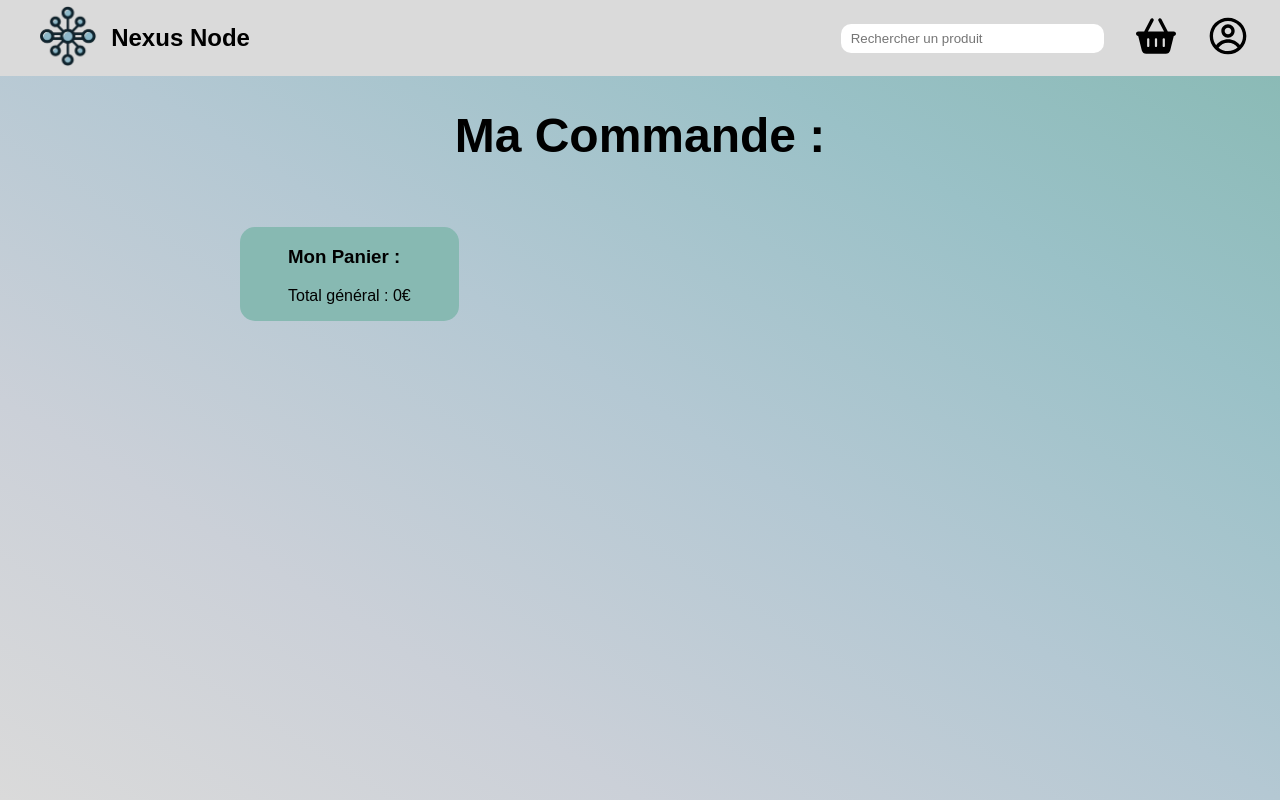
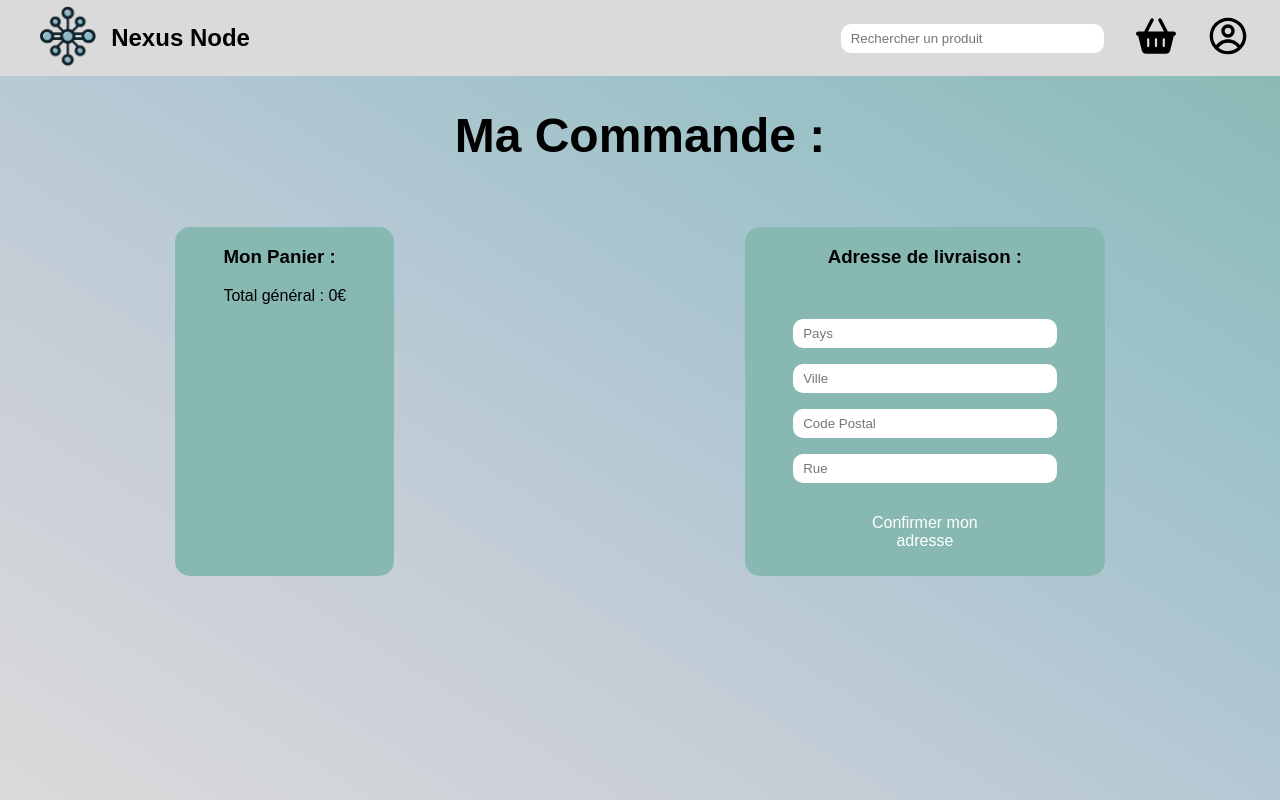
Before and after one commit to FabezoN/NexusNode-Front, a React (Create React App) app: page /panier in a window 1280 px wide. Built offline with nearby package versions, Linux system fonts and the light colour scheme; a web font is replaced by a local one.

Commit message:
addinf form addresse

```diff
--- /dev/null
+++ b/src/class/adresse.tsx
@@ -0,0 +1,30 @@
+interface AdresseData {
+    rue: string;
+    ville: string;
+    CDP: string;
+    Pays: string;
+}
+
+
+export async function FetchAdresse(Adressedata: { ville: string; rue: string; CDP: string; pays: string }) {
+    try {
+        const response = await fetch('http://localhost:3000/adresse/', {
+            method: 'POST',
+            headers: {
+                'Content-Type': 'application/json',
+            },
+            body: JSON.stringify(Adressedata),
+        });
+
+        if (!response.ok) {
+            throw new Error('Erreur lors de l\'ajout de l\'adresse');
+        }
+
+        const result = await response.json();
+        console.log(result);
+        alert('Adresse ajouté abecc succès');
+    } catch (error: any) { // Spécifier le type d'erreur comme `any`
+        console.error('Erreur lors de l\'ajout de l\'adresse', error);
+        alert(error.message);
+    }
+}
--- a/src/pages/HomePage.tsx
+++ b/src/pages/HomePage.tsx
@@ -6,7 +6,7 @@ import { fetchProduits } from "../class/produit";
 import AddToCartFunction from "../components/Hooks/AddToCartFunction";
 
 const HomePage: React.FC = () => {
-    const [produits, setProduits] = useState<any[]>([]); // État pour stocker les produits
+    const [produits, setProduits] = useState<any[]>([]);
 
     useEffect(() => {
         const fetchProduitsdata = async () => {
@@ -36,7 +36,7 @@ const HomePage: React.FC = () => {
 
     return (
         <Layout>
-            <h1 className="TitreProduits">Tout nos produits par catégorie</h1>
+            <h1 className="TitreProduits">Tous nos produits par catégorie</h1>
             <div className="AllProduits">
                 {Object.entries(trierProduitsParCategorie()).map(([categorie, produits]) => (
                     <div key={categorie} className="Categorie">
--- a/src/pages/PanierPages.css
+++ b/src/pages/PanierPages.css
@@ -1,11 +1,11 @@
 .AllP{
     display: flex;
     margin-top: 4em;
+    justify-content: space-around;
 }
 
 .LeftP{
     background-color: #87b9b2;
-    margin-left: 15em;
     border-radius: 15px;
     padding: 0 3em 1em 3em;
 }
@@ -23,3 +23,22 @@
     align-items: center;
     gap: 10px;
 }
+
+.RightP{
+    display: flex;
+    background-color: #87b9b2;
+    border-radius: 15px;
+    padding: 0 3em 1em 3em;
+    align-items: center;
+    flex-direction: column;
+}
+
+.Formulaire{
+    display: flex;
+    justify-content: space-around;
+    margin-top: 2em;
+}
+
+.object-form2{
+    padding-bottom: 1em;
+}
--- a/src/pages/PanierPages.tsx
+++ b/src/pages/PanierPages.tsx
@@ -1,7 +1,8 @@
-import React, { useEffect, useState } from "react";
+import React, {useEffect, useState} from "react";
 import Layout from "../components/Layout/Layout";
 import './PanierPages.css'
-import { BsFillTrash3Fill } from "react-icons/bs";
+import {BsFillTrash3Fill} from "react-icons/bs";
+import {FetchAdresse} from "../class/adresse";
 
 interface CartItem {
     id: number;
@@ -12,7 +13,6 @@ interface CartItem {
 
 const PanierPages: React.FC = () => {
     const [cartItems, setCartItems] = useState<CartItem[]>([]);
-
     useEffect(() => {
         const cartData = localStorage.getItem("cart");
         if (cartData) {
@@ -22,7 +22,7 @@ const PanierPages: React.FC = () => {
                 const [id, libelle, prixStr] = key.split("/");
                 const prix = parseFloat(prixStr);
                 const quantite = cartObject[key];
-                cartItemsArray.push({ id: parseInt(id), libelle, prix, quantite });
+                cartItemsArray.push({id: parseInt(id), libelle, prix, quantite});
             }
             setCartItems(cartItemsArray);
         }
@@ -47,7 +47,7 @@ const PanierPages: React.FC = () => {
                     return null; // Retourne null pour exclure l'article du panier mis à jour
                 } else {
                     localStorage.setItem(`cart/${item.id}/${item.libelle}/${item.prix}`, updatedQuantite.toString());
-                    return { ...item, quantite: updatedQuantite };
+                    return {...item, quantite: updatedQuantite};
                 }
             }
             return item;
@@ -55,6 +55,39 @@ const PanierPages: React.FC = () => {
         setCartItems(updatedCartItems);
     };
 
+    const [errorMessage, setErrorMessage] = React.useState('');
+    const [AdresseForm, setAdresseData] = useState({
+        rue: '',
+        ville: '',
+        CDP:'',
+        pays:''
+    });
+
+    const handleChange = (e: React.ChangeEvent<HTMLInputElement>) => {
+        const { name, value } = e.target;
+        setAdresseData({ ...AdresseForm, [name]: value });
+    };
+
+    const handleSubmit = async (e: React.FormEvent) => {
+        e.preventDefault();
+        setErrorMessage('');
+        try {
+            // Envoi des données du formulaire
+            const data =  await FetchAdresse(AdresseForm);
+            const Adresse = JSON.stringify(data);
+            // Réinitialisation du formulaire
+            setAdresseData({
+                rue: '',
+                ville: '',
+                CDP:'',
+                pays:''
+            });
+        } catch (error) {
+            console.error('Erreur lors de la connexion:', error);
+            // Gérer l'erreur ici, par exemple, afficher un message d'erreur à l'utilisateur
+            setErrorMessage('Erreur lors de la connexion. Veuillez réessayer.');
+        }
+    };
     return (
         <Layout>
             <h1 className="TitreProduits">Ma Commande : </h1>
@@ -68,7 +101,7 @@ const PanierPages: React.FC = () => {
                                 <div>Prix unitaire: {item.prix}€</div>
                                 <div className="QuantitéTrash">
                                     <div>Quantité: {item.quantite}</div>
-                                    <BsFillTrash3Fill className="Icons" onClick={() => removeItem(item.id)} />
+                                    <BsFillTrash3Fill className="Icons" onClick={() => removeItem(item.id)}/>
                                 </div>
                                 <div>Total pour cet article: {calculateItemTotal(item)}€</div>
                             </div>
@@ -77,6 +110,25 @@ const PanierPages: React.FC = () => {
                     <div>Total général : {calculateTotal()}€</div>
                 </div>
                 <div className="RightP">
+                    <h3>Adresse de livraison :</h3>
+                    <form className="Formulaire" onSubmit={handleSubmit}>
+                        <div className="object-form2">
+                            <input className="input-form" type="text" id="text" name="text" value={AdresseForm.rue} onChange={handleChange} required placeholder="Pays"/>
+                        </div>
+                        <div className="object-form2">
+                            <input className="input-form" type="text " id="text" name="text"
+                                   value={AdresseForm.ville} onChange={handleChange} required placeholder="Ville"/>
+                        </div>
+                        <div className="object-form2">
+                            <input className="input-form" type="text " id="text" name="text"
+                                   value={AdresseForm.CDP} onChange={handleChange} required placeholder="Code Postal"/>
+                        </div>
+                        <div className="object-form2">
+                            <input className="input-form" type="text " id="text" name="text"
+                                   value={AdresseForm.pays} onChange={handleChange} required placeholder="Rue"/>
+                        </div>
+                        <button type="submit">Confirmer mon adresse</button>
+                    </form>
                 </div>
             </div>
         </Layout>
--- a/src/pages/form.css
+++ b/src/pages/form.css
@@ -38,7 +38,6 @@ h1{
 }
 .object-form{
     padding-bottom: 1%;
-
 }
 
 button {
```
